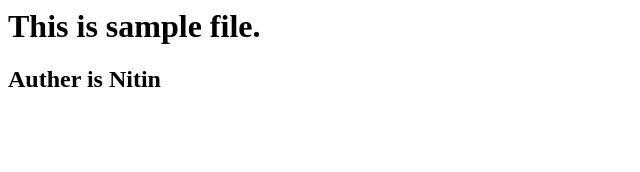
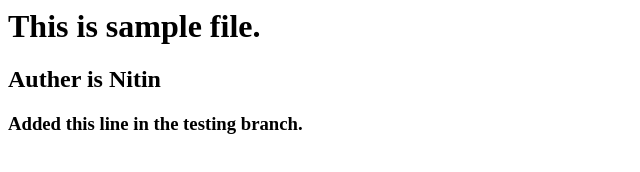
Before and after one commit to nitinbelgamwar/trainingProject, a plain HTML site: page index.html in a window 1280 px wide. Shown: the whole page, without its empty margins (0-640 px from the left). Drawn offline with Linux system fonts and the light colour scheme.

Commit message:
added new line in testing branch

```diff
--- a/index.html
+++ b/index.html
@@ -1,2 +1,3 @@
 <h1>This is sample file.</h1>
 <h2>Auther is Nitin</h2>
+<h3>Added this line in the testing branch.</h3>
```
